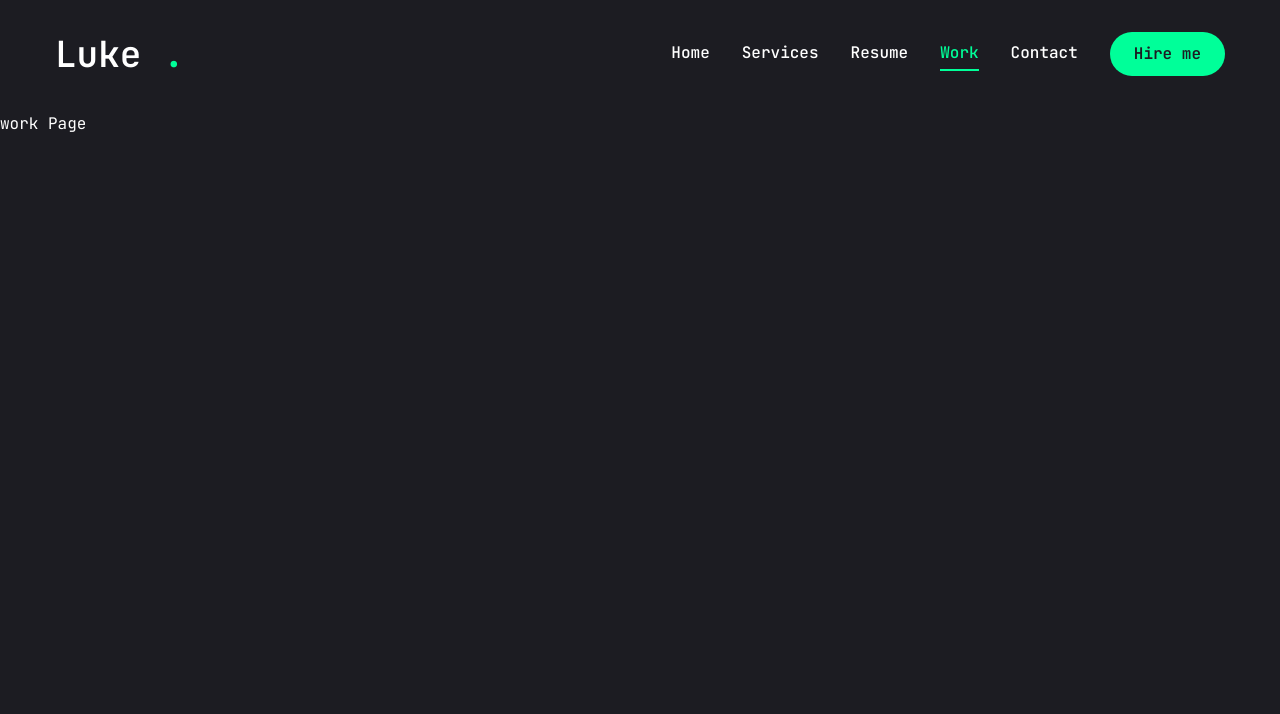
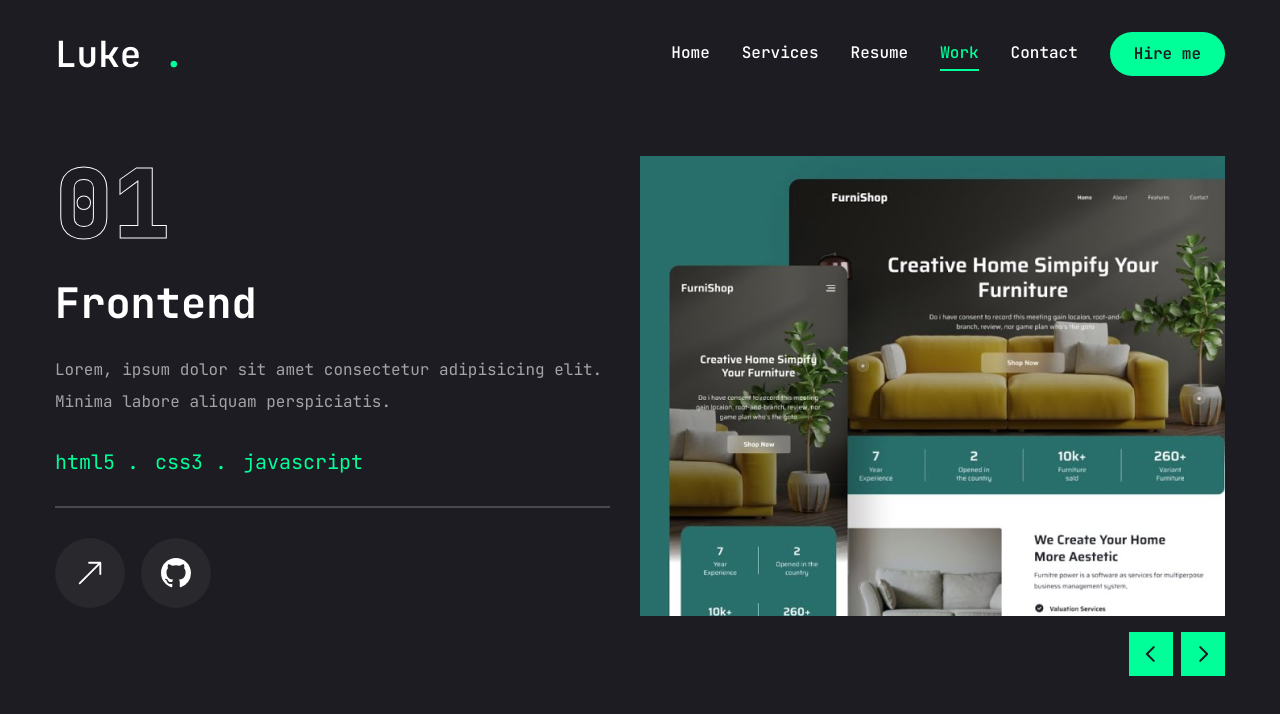
Before and after one commit to zhrbadiee/PortfolioSite, a Next.js app: page /work in a window 1280 px wide. Shown: the top 714 px of the page. Built offline with nearby package versions, Linux system fonts and the light colour scheme.

Commit message:
complete work

```diff
--- a/app/work/page.jsx
+++ b/app/work/page.jsx
@@ -1,9 +1,180 @@
+"use client";
+import {
+  TooltipProvider,
+  Tooltip,
+  TooltipTrigger,
+  TooltipContent,
+} from "@/components/ui/tooltip";
+import { Swiper, SwiperSlide } from "swiper/react";
+import "swiper/css";
+import { motion } from "framer-motion";
+import Link from "next/link";
+import { BsArrowUpRight, BsGithub } from "react-icons/bs";
+import { useState } from "react";
+import Image from "next/image";
+import WorkSliderBtn from "@/components/WorkSliderBtn";
+
+const projects = [
+  {
+    num: "01",
+    category: "frontend",
+    title: "project1",
+    description:
+      "Lorem, ipsum dolor sit amet consectetur adipisicing elit. Minima labore aliquam perspiciatis.",
+    stack: [{ name: "html5" }, { name: "css3" }, { name: "javascript" }],
+    image: "/assets/work/thumb1.png",
+    live: "",
+    github: "",
+  },
+  {
+    num: "02",
+    category: "fullstack",
+    title: "project2",
+    description:
+      "Lorem, ipsum dolor sit amet consectetur adipisicing elit. Minima labore aliquam perspiciatis.",
+    stack: [{ name: "next.js" }, { name: "tailwind css" }, { name: "node.js" }],
+    image: "/assets/work/thumb2.png",
+    live: "",
+    github: "",
+  },
+  {
+    num: "03",
+    category: "frontend",
+    title: "project3",
+    description:
+      "Lorem, ipsum dolor sit amet consectetur adipisicing elit. Minima labore aliquam perspiciatis.",
+    stack: [{ name: "next.js" }, { name: "tailwind css" }],
+    image: "/assets/work/thumb3.png",
+    live: "",
+    github: "",
+  },
+];
+
 export default function Work(params) {
+  const [project, setProject] = useState(projects[0]);
 
-    return(
-        <div>
-            work Page
+  const handleSlideChange = (swiper) => {
+    //get current slide index
+    const currentIndex = swiper.activeIndex;
+
+    //update project state based on current slide index
+    setProject(projects[currentIndex]);
+  };
+
+  return (
+    <motion.section
+      initial={{ opacity: 0 }}
+      animate={{
+        opacity: 1,
+        transition: { delay: 2, duration: 0.4, ease: "easeIn" },
+      }}
+      className="min-h-[80vh] flex flex-col justify-center py-12 xl:px-0"
+    >
+      <div className="container mx-auto">
+        <div className="flex flex-col xl:flex-row xl:gap-[30px]">
+          <div
+            className="w-full xl:w-[50%] xl:h-[460px] flex flex-col
+            xl:justify-between order-2 xl:order-none"
+          >
+            <div className="flex flex-col gap-[30px]">
+              {/* outline num */}
+              <div className="text-8xl  leading-none font-extrabold text-transparent text-outline">
+                {project.num}
+              </div>
+              {/* project category */}
+              <h2
+                className="text-[42px] font-bold  leading-none text-white  group-hover:text-accent
+                  transition-all duration-500  capitalize"
+              >
+                {project.category}
+              </h2>
+              {/* project description */}
+              <p className="text-white/60">{project.description}</p>
+              {/* stack */}
+              <ul className="flex gap-4">
+                {project.stack.map((item, index) => {
+                  return (
+                    <li key={index} className="text-xl text-accent">
+                      {item.name}
+                      {/* remove the last comma */}
+                      {index !== project.stack.length - 1 && " . "}
+                    </li>
+                  );
+                })}
+              </ul>
+              {/* border */}
+              <div className="border border-white/20"></div>
+              {/* button */}
+              <div className="flex items-center gap-4">
+                {/* live project button */}
+                <Link href={project.live}>
+                  <TooltipProvider delayDuration={100}>
+                    <Tooltip>
+                      <TooltipTrigger
+                        className="w-[70px] h-[70px] rounded-full
+                          bg-white/5 flex justify-center items-center group"
+                      >
+                        <BsArrowUpRight className="text-white text-3xl group-hover:text-accent" />
+                      </TooltipTrigger>
+                      <TooltipContent>live project</TooltipContent>
+                    </Tooltip>
+                  </TooltipProvider>
+                </Link>
+
+                {/* github project button */}
+                <Link href={project.github}>
+                  <TooltipProvider delayDuration={100}>
+                    <Tooltip>
+                      <TooltipTrigger
+                        className="w-[70px] h-[70px] rounded-full
+                          bg-white/5 flex justify-center items-center group"
+                      >
+                        <BsGithub className="text-white text-3xl group-hover:text-accent" />
+                      </TooltipTrigger>
+                      <TooltipContent>Github repository</TooltipContent>
+                    </Tooltip>
+                  </TooltipProvider>
+                </Link>
+              </div>
+            </div>
+          </div>
+
+          <div className="w-full xl:w-[50%]">
+            <Swiper
+              spaceBetween={30}
+              slidesPerView={1}
+              className="xl:h-[520px] mb-12"
+              onSlideChange={handleSlideChange}
+            >
+
+              {projects.map((project, index) => {
+                return (
+                  <SwiperSlide key={index} className="w-full">
+                    <div className="h-[460px] relative group flex justify-center items-center bg-pink-50/20">
+                      {/* overlay */}
+                      <div className=" absolute top-0 bottom-0 w-full h-full"></div>
+                      {/* image */}
+                      <div className="relative w-full h-full">
+                        <Image
+                          priority
+                          src={project.image}
+                          className="object-cover"
+                          alt=""
+                          fill
+                        />
+                      </div>
+                    </div>
+                  </SwiperSlide>
+                );
+              })}
+              <WorkSliderBtn containerStyles="flex gap-2 absolute right-0 bottom-[calc(50%_-_22px)]
+              xl:bottom-0 z-20 w-full justify-between xl:w-max xl:justify-none "
+              btnStyles="bg-accent hover:bg-accent-hover text-primary text-[22px] w-[44px] h-[44px]
+              flex justify-center items-center transition-all"/>
+            </Swiper>
+          </div>
         </div>
-    )
-
+      </div>
+    </motion.section>
+  );
 }
--- /dev/null
+++ b/components/WorkSliderBtn.jsx
@@ -0,0 +1,27 @@
+"use client";
+import { useSwiper } from "swiper/react";
+import { PiCaretLeftBold, PiCaretRightBold } from "react-icons/pi";
+
+export default function WorkSliderBtn({
+  containerStyles,
+  btnStyles,
+  iconsStyles,
+}) {
+  const swiper = useSwiper();
+  return (
+    <div className={containerStyles}>
+      <button className={btnStyles}>
+        <PiCaretLeftBold
+          className={iconsStyles}
+          onClick={() => swiper.slidePrev()}
+        />
+      </button>
+      <button className={btnStyles}>
+        <PiCaretRightBold
+          className={iconsStyles}
+          onClick={() => swiper.slideNext()}
+        />
+      </button>
+    </div>
+  );
+}
--- a/package.json
+++ b/package.json
@@ -24,6 +24,7 @@
     "react-countup": "^6.5.3",
     "react-dom": "^18",
     "react-icons": "^5.5.0",
+    "swiper": "^12.0.3",
     "tailwind-merge": "^3.3.1",
     "tailwindcss-animate": "^1.0.7"
   },
```
Also changed, not shown: 1 other file (tests, documents, lock files or other folders).
